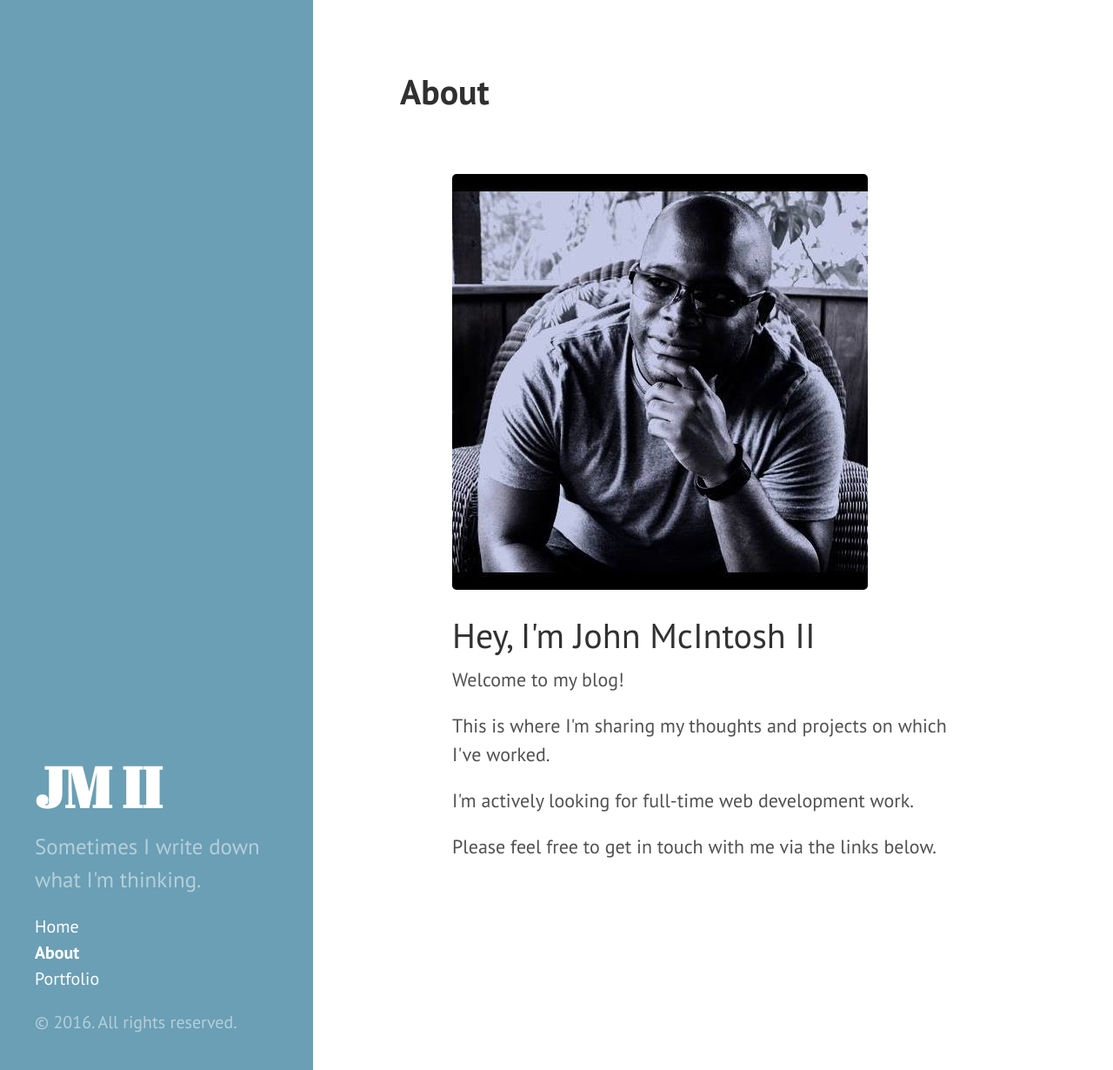
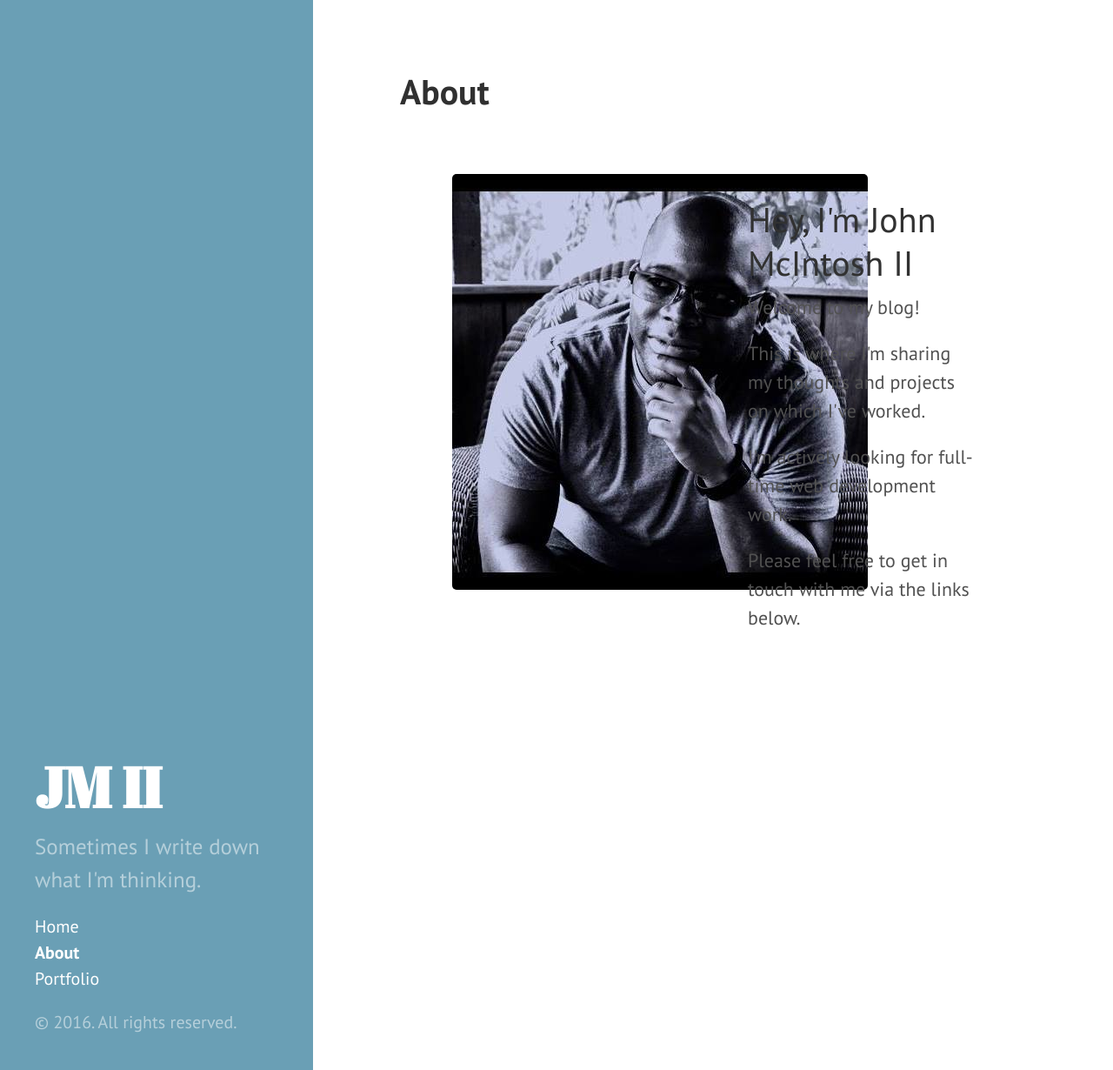
Before and after one commit to ver2point0/ver2point0.github.io, a Jekyll site: the page built from about.html, in a window 1280 px wide and 1230 px high. Shown: the whole window at 87% size. Built offline with Jekyll 4.4.1, drawn with Linux system fonts in a browser that asks for light colours.

Commit message:
update image size

```diff
--- a/public/css/hyde.css
+++ b/public/css/hyde.css
@@ -254,7 +254,7 @@ a.sidebar-nav-item:focus {
 #page_wrapper {
 	padding: 3em;
 }
-#page_wrapper profile_image {
+#profile_image {
 	width: 300px;
 	float: left;
 	margin-right: 2em;
```
